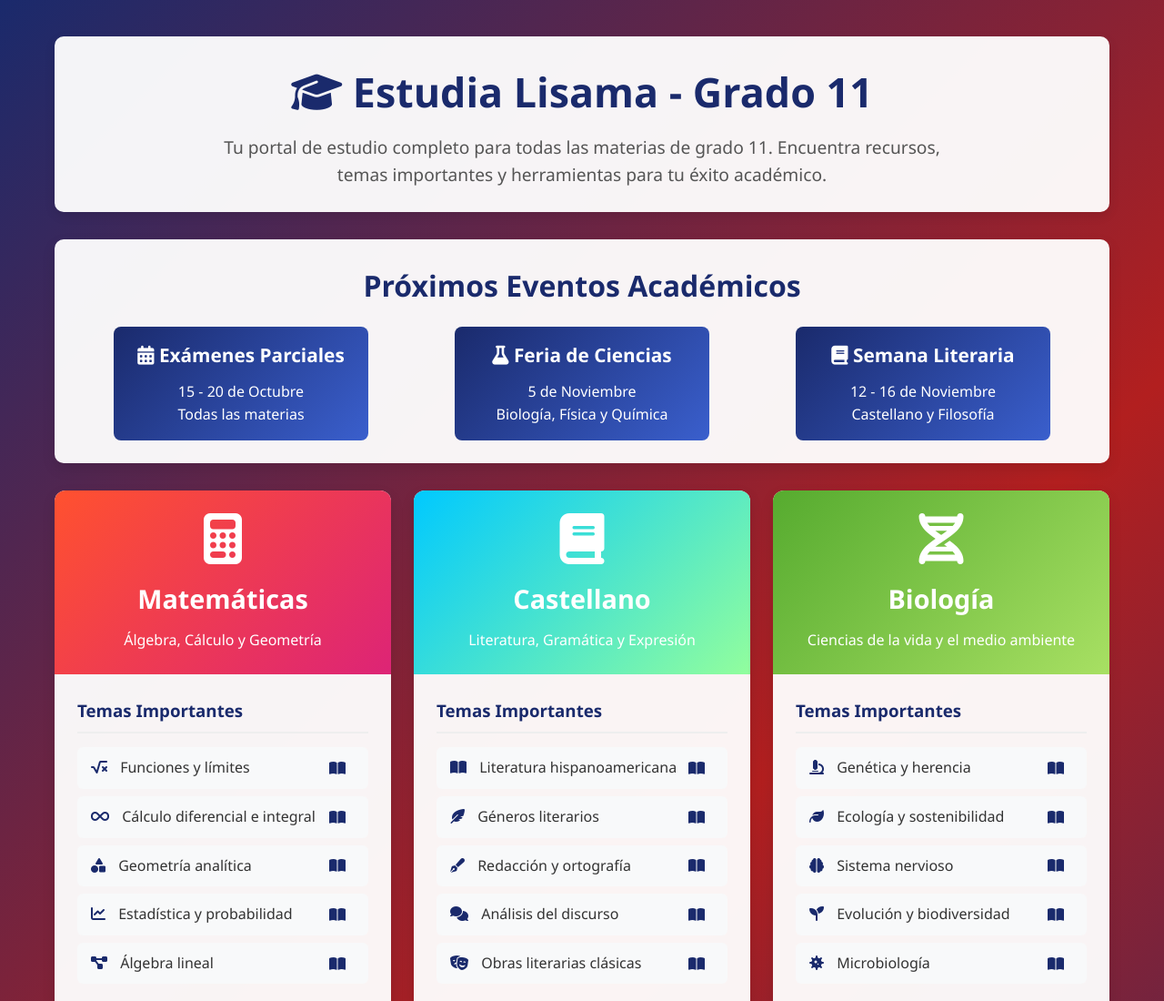
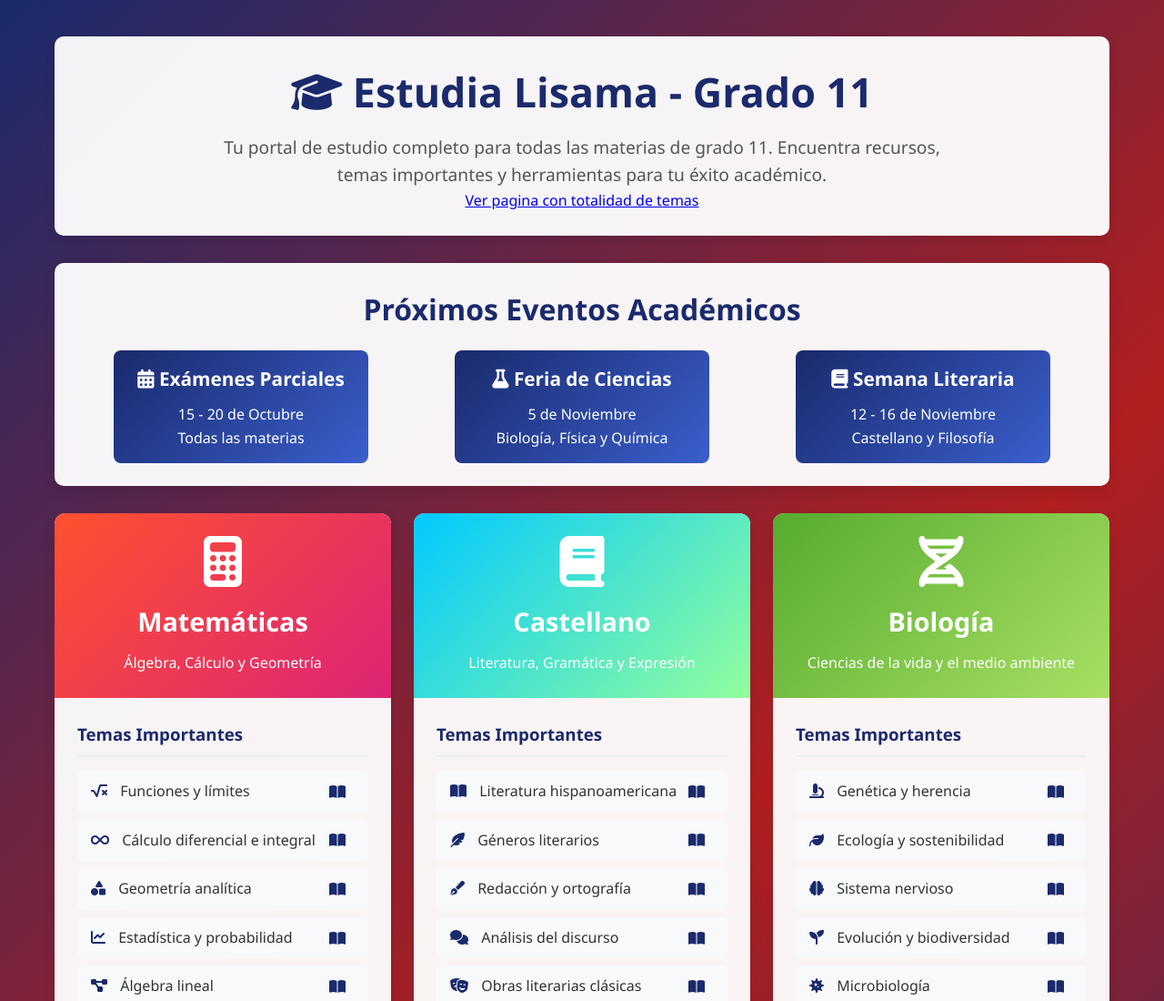
Before and after one commit to amircanti/amircanti.github.io, a plain HTML site: page index.html in a window 1280 px wide. Shown: the top 1100 px of the page at 91% size. Drawn offline with Linux system fonts and the light colour scheme.

Commit message:
Update.html

```diff
--- a/index.html
+++ b/index.html
@@ -439,6 +439,7 @@
         <header>
             <h1><i class="fas fa-graduation-cap"></i> Estudia Lisama - Grado 11</h1>
             <p>Tu portal de estudio completo para todas las materias de grado 11. Encuentra recursos, temas importantes y herramientas para tu éxito académico.</p>
+            <a href="https://amircanti.github.io/fulltemas/" target="_blank" class="btn">Ver pagina con totalidad de temas</a>
         </header>
 
         <div class="destacado">
```
